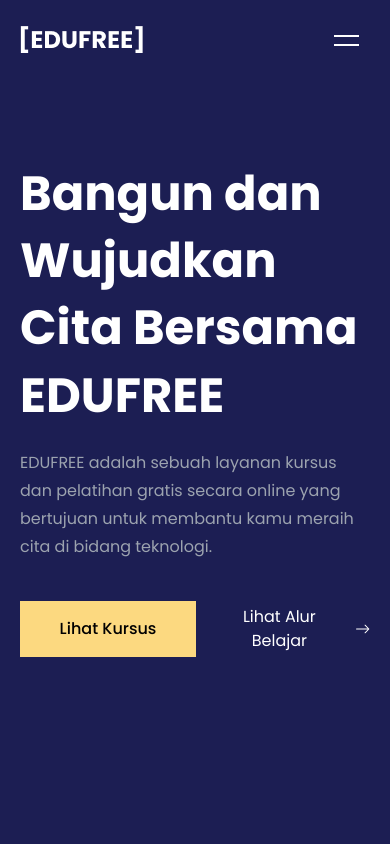
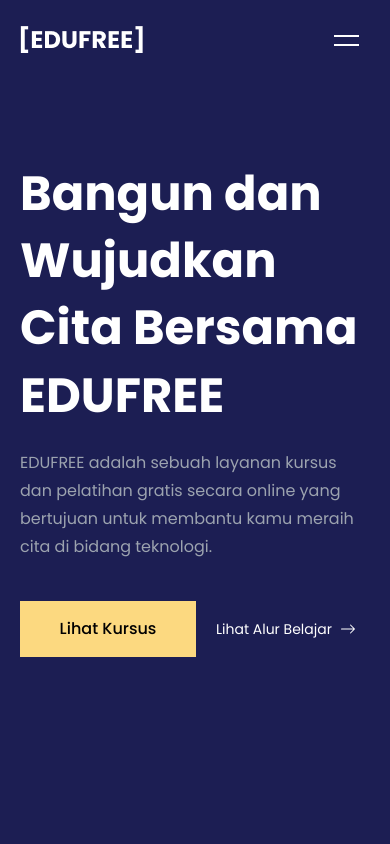
Before and after one commit to Taufik-H/edufree, a React (Vite) app: page / in a window 390 px wide. Shown: the top 844 px of the page. Built offline with nearby package versions, Linux system fonts and the light colour scheme.

Commit message:
feat: mobile hero left with no image assets

```diff
--- a/src/sections/Hero.jsx
+++ b/src/sections/Hero.jsx
@@ -20,8 +20,11 @@ function Hero() {
                   icon={BsArrowRight}
                 />
 
-                <button className="  text-white flex items-center gap-3">
-                  <a href="#"> Lihat Alur Belajar</a>
+                <button className="  text-white flex items-center gap-2">
+                  <a href="#" className="text-sm">
+                    {" "}
+                    Lihat Alur Belajar
+                  </a>
                   <BsArrowRight />
                 </button>
               </div>
```
